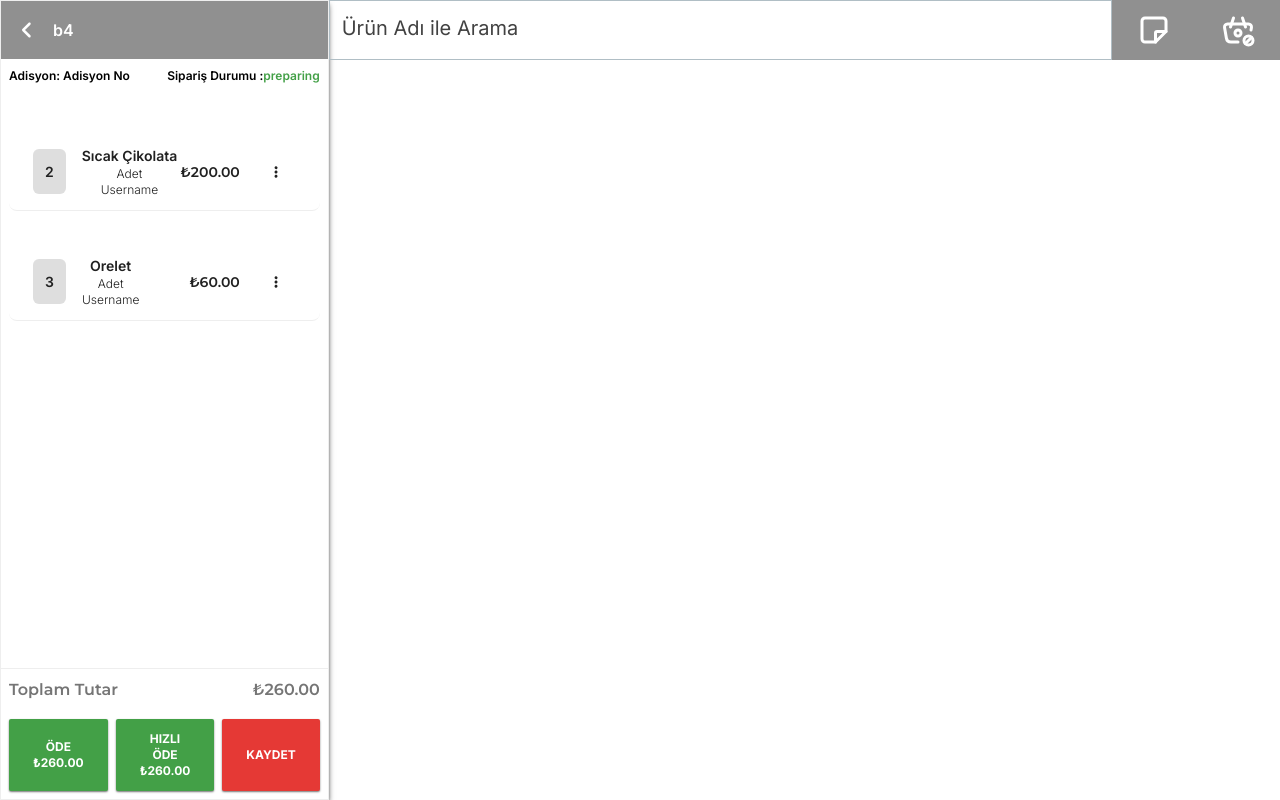
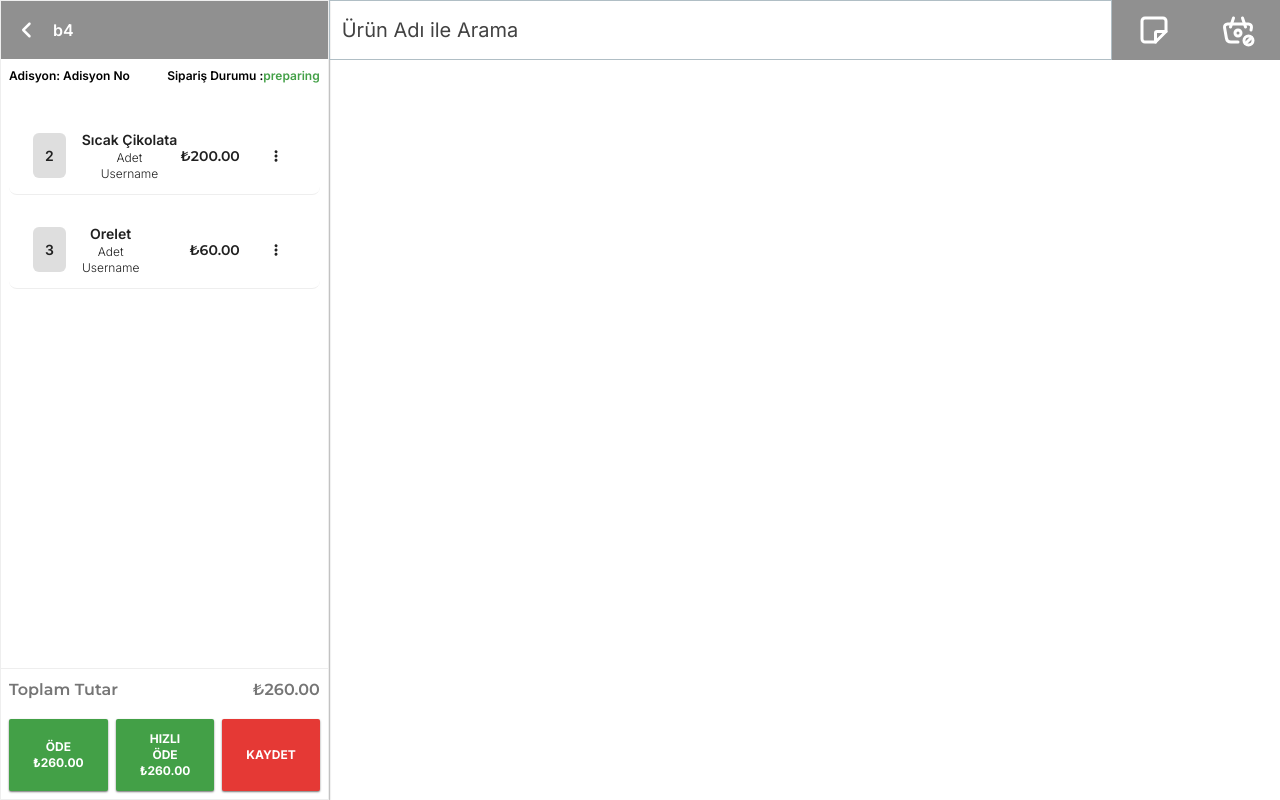
Before and after one commit to Yesarib/orderly-frontend, a React (Vite) app: page /order/b4 in a window 1280 px wide. Built offline with nearby package versions, Linux system fonts and the light colour scheme.

Commit message:
fix: bugs

```diff
--- a/src/components/order/OrderNavbar.tsx
+++ b/src/components/order/OrderNavbar.tsx
@@ -14,11 +14,11 @@ const OrderNavbar: React.FC<OrderNavbarProps> = ({ order }) => {
         <Input
           type="text"
           placeholder="Ürün Adı ile Arama"
-          className="rounded-none ring-4 ring-transparent placeholder:text-gray-800 placeholder:opacity-100 placeholder:text-xl placeholder:font-inter"
+          className="rounded-none  text-xl ring-4 ring-transparent placeholder:text-gray-800 placeholder:opacity-100 placeholder:text-xl placeholder:font-inter"
           labelProps={{
             className: "hidden",
           }}
-          containerProps={{ className: "lg:h-[60px] " }} crossOrigin={undefined} />
+          containerProps={{ className: "lg:h-[60px]" }} crossOrigin={undefined} />
       </div>
       <div className="flex relative">
         <div className="group relative flex justify-center items-center">
--- a/src/components/order/OrderSidenav.tsx
+++ b/src/components/order/OrderSidenav.tsx
@@ -14,9 +14,9 @@ interface OrderSidenavProps {
 
 const OrderSidenav: React.FC<OrderSidenavProps> = ({ order, totalAmount,tableId }) => {
     return (
-        <div className="flex flex-col h-full border shadow-md shadow-gray-800">
-            <div className="flex">
-                <div className="w-full flex gap-4 p-4 items-center bg-gray-600/80">
+        <div className="flex flex-col h-full border shadow-sm shadow-gray-800">
+            <div className="w-full flex bg-gray-600/80">
+                <div className="w-full flex gap-4 p-4 items-center ">
                     <Link to={'/dashboard/orders'}>
                         <FaAngleLeft className="text-xl text-white" />
                     </Link>
@@ -35,7 +35,7 @@ const OrderSidenav: React.FC<OrderSidenavProps> = ({ order, totalAmount,tableId
                     {order?.items.map((item, index) => {
                         const product = products.find((prod) => prod.id === item.productId);
                         return (
-                            <Button variant="text" fullWidth key={index} className="capitalize flex flex-col lg:mt-8 border-b">
+                            <Button variant="text" fullWidth key={index} className="capitalize flex flex-col lg:mt-4 border-b">
                                 <div className="w-full flex justify-between items-center">
                                     <div className="flex gap-4">
                                         <div className="flex justify-center items-center">
--- a/src/components/table/TableList.tsx
+++ b/src/components/table/TableList.tsx
@@ -8,7 +8,7 @@ interface Table {
 }
 
 interface Area {
-  _id: string;
+  _id: number;
   name: string;
   tables: Table[];
 }
```
